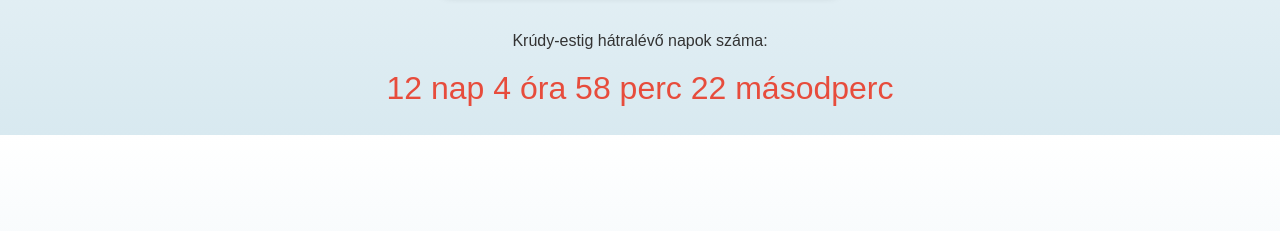
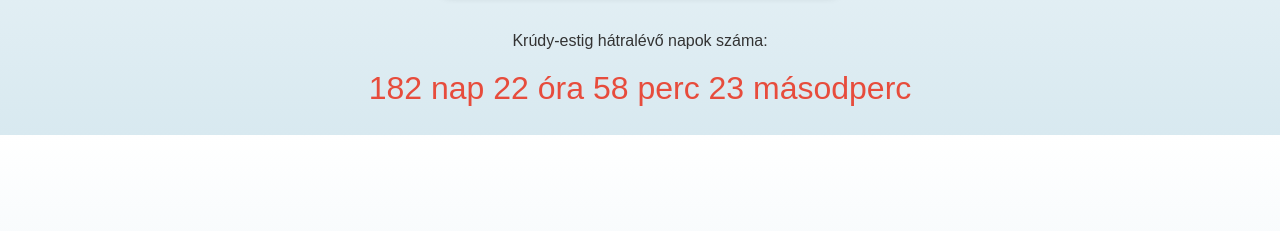
Before and after one commit to kellisz80/Krudy, a plain HTML site: page index.html in a window 1280 px wide. Shown: the part 435-666 px from the top of the page. Drawn offline with Linux system fonts and the light colour scheme.

Commit message:
Update index.html

```diff
--- a/index.html
+++ b/index.html
@@ -38,7 +38,7 @@
 
     <script>
         // Cél dátum beállítása
-        const targetDate = new Date("2024-12-31T23:59:59").getTime();
+        const targetDate = new Date("2025-06-20T18:00:00").getTime();
 
         function updateCountdown() {
             const now = new Date().getTime();
```
